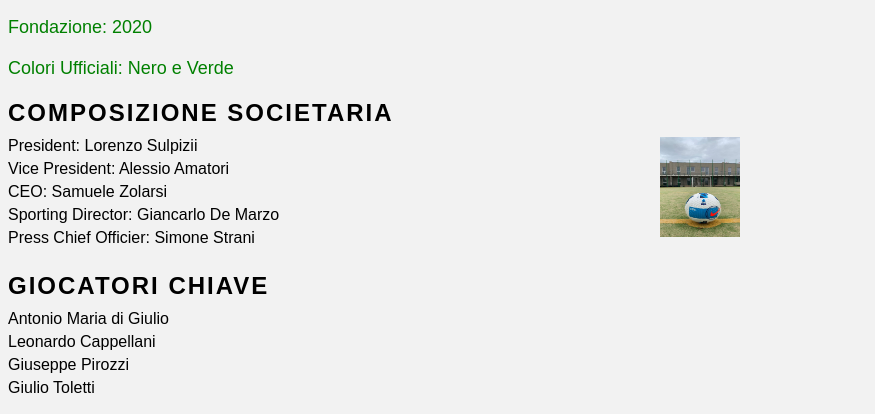
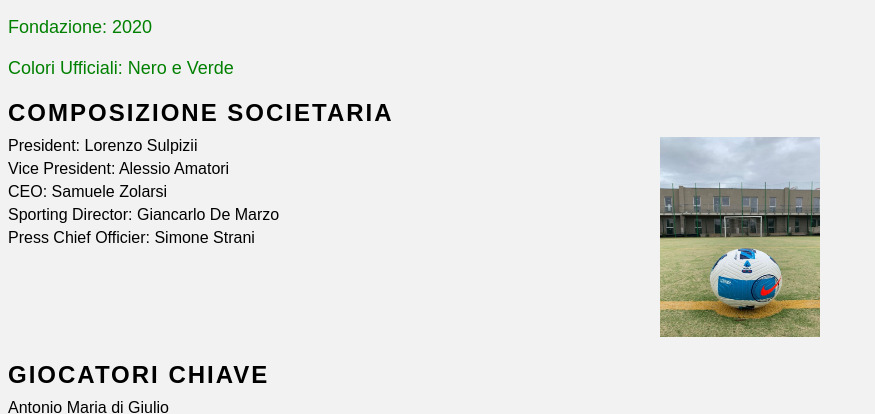
Before and after one commit to vallerano/vallerano.github.io, a plain HTML site: page index.html in a window 1280 px wide. Shown: the part 390-804 px from the top of the page, without its empty margins (0-875 px from the left). Drawn offline with Linux system fonts and the light colour scheme.

Commit message:
Update index.html

```diff
--- a/index.html
+++ b/index.html
@@ -61,7 +61,7 @@
     </ul>
   </div>
   <div class="image-section">
-    <img src="campaccio.jpg" alt="FC Vallerano Team", width="80" height="100">
+    <img src="campaccio.jpg" alt="FC Vallerano Team", width="160" height="200">
   </div>
 </div>
 <style>
```
